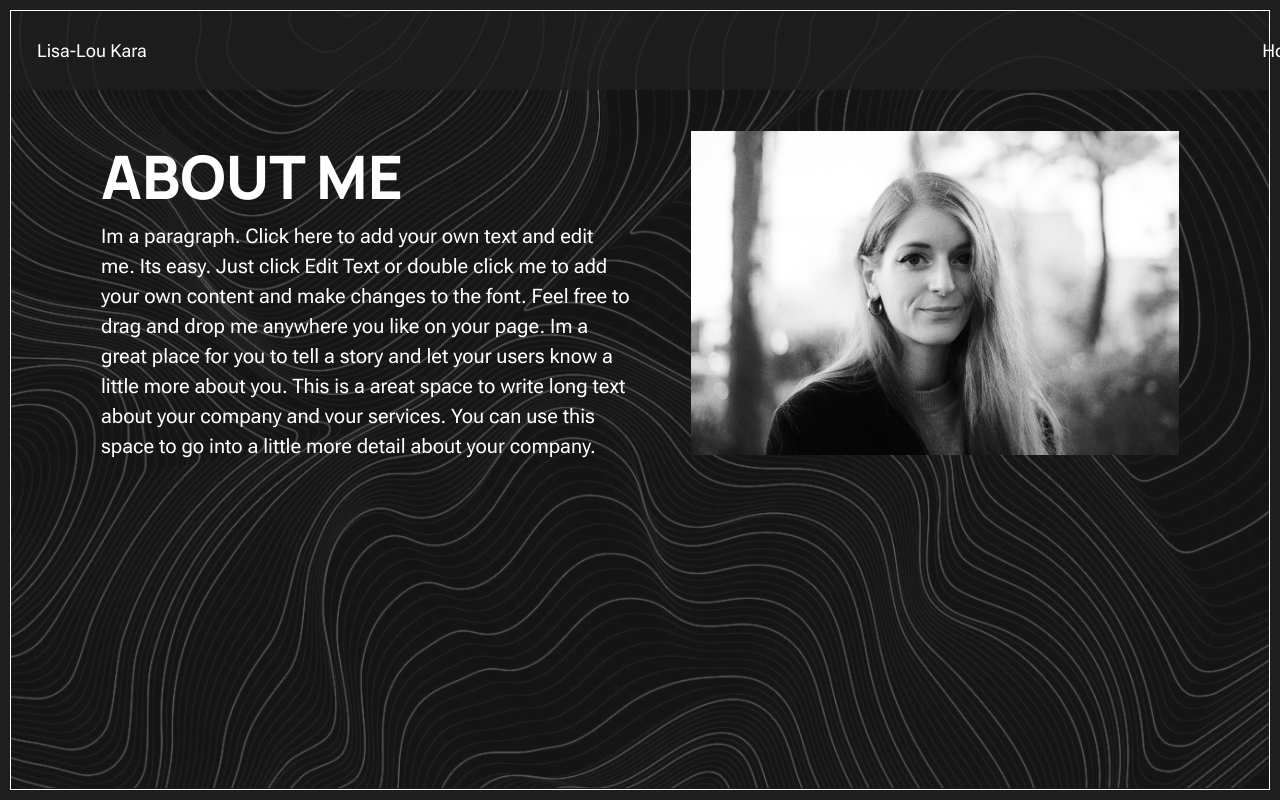
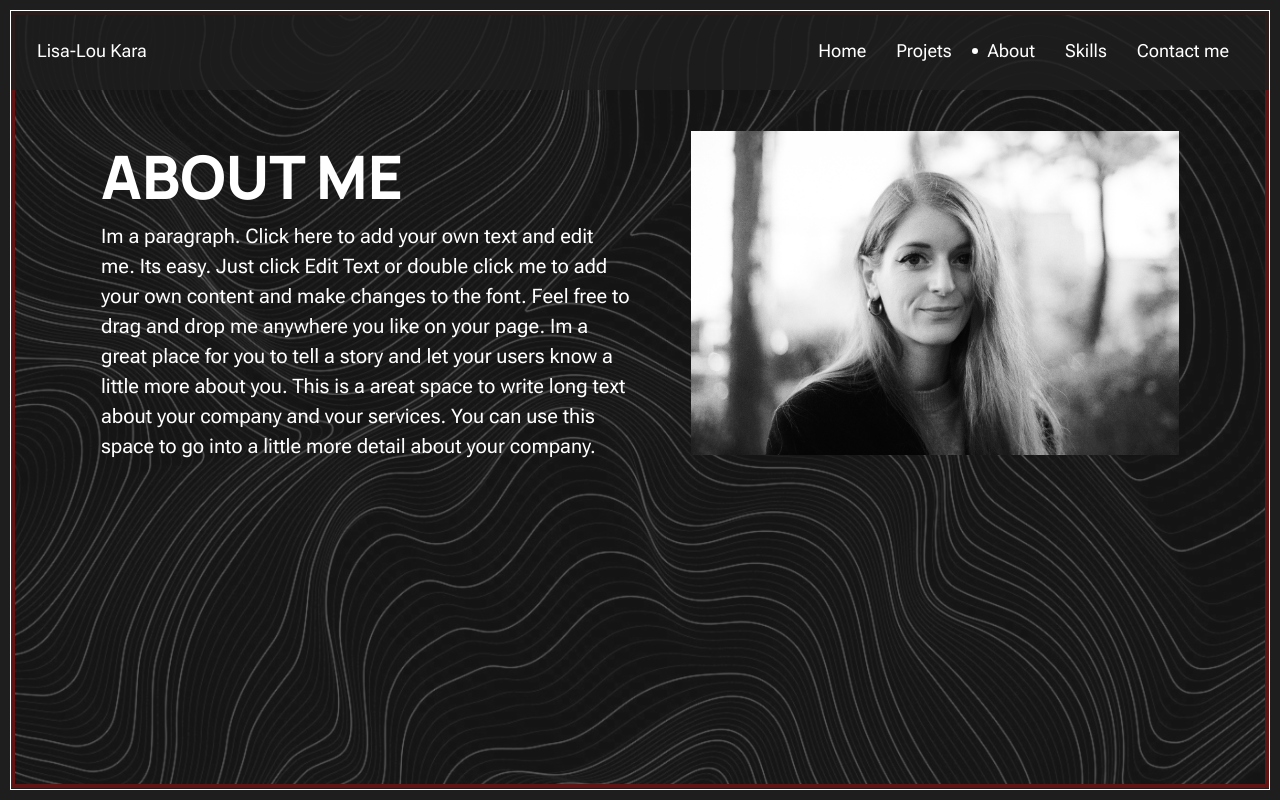
Before and after one commit to lilykr/portfolio, a Next.js app: page /en/about in a window 1280 px wide. Built offline with nearby package versions, Linux system fonts and the light colour scheme.

Commit message:
fixes + test

```diff
--- a/src/app/[locale]/layout.tsx
+++ b/src/app/[locale]/layout.tsx
@@ -80,7 +80,7 @@ export default async function RootLayout({
               />
             </video> */}
             {/* <MobileMenu /> */}
-            <div className="absolute w-full h-[calc(100vh-23px)] opacity-30 ">
+            <div className="absolute w-full h-[calc(100vh-23px)] opacity-30 border-4 border-[#FF0000]">
               <Image alt="picture of me" src={background} className="h-full object-cover" />
             </div>
             {children}
--- a/src/components/Header.tsx
+++ b/src/components/Header.tsx
@@ -15,7 +15,7 @@ export const Header = () => {
         <p className="hidden tablet:block">Lisa-Lou Kara</p>
         <p className="tablet:hidden w-fit h-fit -rotate-90">LLK</p>
       </Link>
-      <div className="absolute top-0 -right-[324px] tablet:top-[26px] flex tablet:justify-end tablet:w-[600px] w-max rotate-180 tablet:rotate-0 pb-[16px] tablet:pb-0 pt-[17px] tablet:pt-0 pr-12 tablet:pr-0 bg-black bg-opacity-80 tablet:bg-opacity-0 text-body11 laptop:text-body18 -z-[1] tablet:z-10">
+      <div className="absolute top-0 -right-[324px] tablet:top-[26px] tablet:right-10 flex tablet:justify-end tablet:w-[600px] w-max rotate-180 tablet:rotate-0 pb-[16px] tablet:pb-0 pt-[17px] tablet:pt-0 pr-12 tablet:pr-0 bg-black bg-opacity-80 tablet:bg-opacity-0 text-body11 laptop:text-body18 -z-[1] tablet:z-10">
         <TopbarItem href="/" title={t('topbar.home')} isActive={params.endsWith('/')} />
         <TopbarItem
           href="/projects"
--- a/src/components/molecules/TopbarItem.tsx
+++ b/src/components/molecules/TopbarItem.tsx
@@ -8,7 +8,7 @@ type Props = {
 
 export const TopbarItem = ({ href, title, isActive }: Props) => {
   return (
-    <div className="flex flex-row items-center pl-3 laptop:pl-0">
+    <div className="flex flex-row items-center pl-3 laptop:pl-5">
       {isActive && <div className="w-[6px] h-[6px] rounded-full bg-white" />}
       <Link href={href}>
         <p className="laptop:pl-[10px] pl-1 hover:text-[#CACACA]">{title}</p>
```
